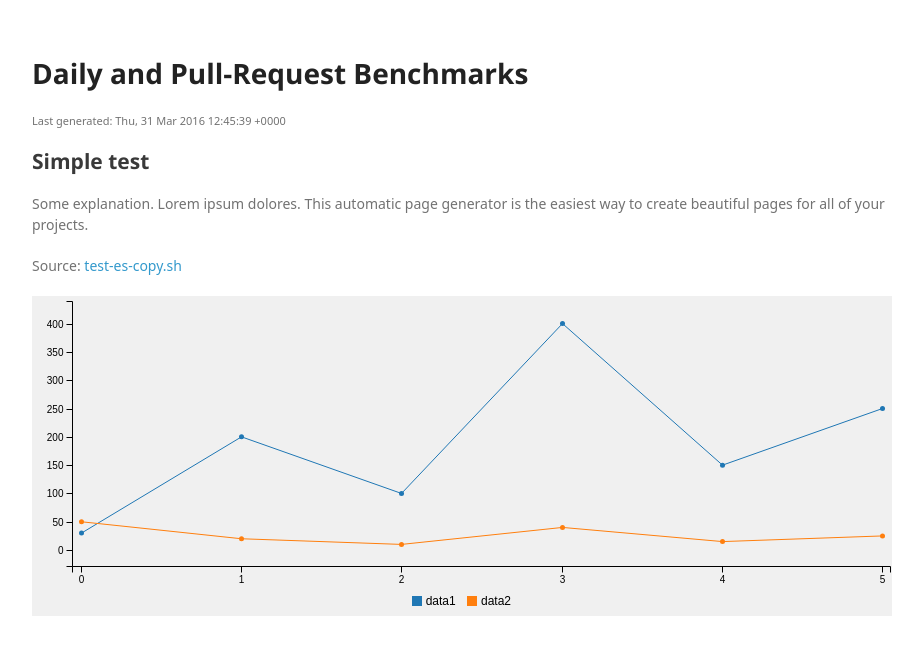
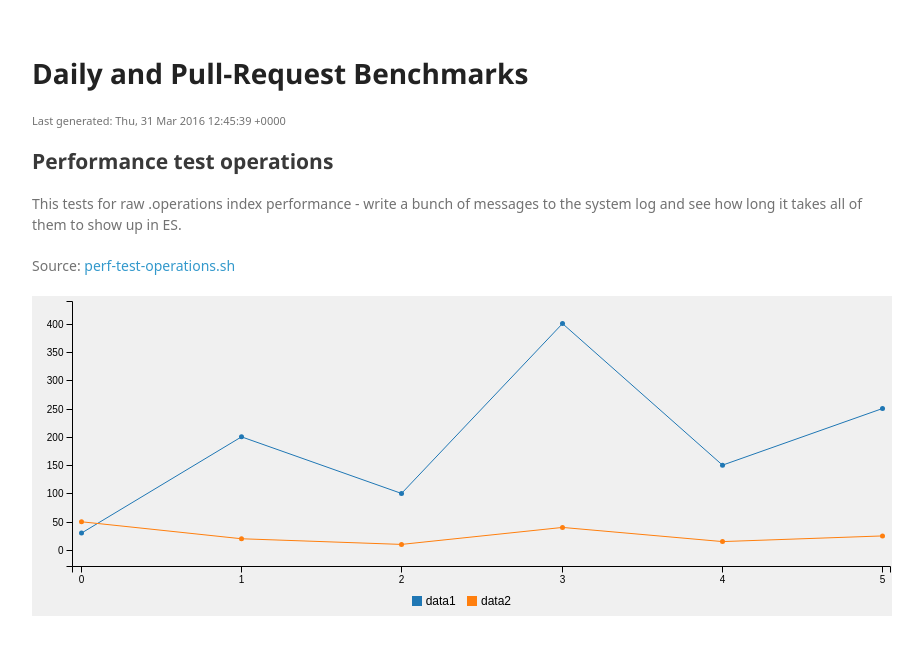
Before and after one commit to lukas-vlcek/cl-benchmarks, a Jekyll site: the page built from index.html, in a window 1280 px wide. Shown: the top 655 px of the page, without its empty margins (178-1101 px from the left). Built offline with Jekyll 4.4.1, drawn with Linux system fonts in a browser that asks for light colours; some web fonts are replaced.

Commit message:
Add meaningful description of the first test.

```diff
--- a/index.html
+++ b/index.html
@@ -7,11 +7,12 @@ layout: main
 <small>Last generated: {{ site.time | date_to_rfc822 }}</small>
 
 <p>
-    <h2>Simple test</h2>
+    <h2>Performance test operations</h2>
     <p>
-        Some explanation. Lorem ipsum dolores. This automatic page generator is the easiest way to create beautiful pages for all of your projects.
+        This tests for raw .operations index performance - write a bunch of messages
+        to the system log and see how long it takes all of them to show up in ES.
     </p>
-    <p>Source: <a href="https://github.com/openshift/origin-aggregated-logging/blob/master/hack/testing/test-es-copy.sh">test-es-copy.sh</a></p>
+    <p>Source: <a href="https://github.com/lukas-vlcek/origin-aggregated-logging/blob/perf-test/hack/testing/perf-test-operations.sh">perf-test-operations.sh</a></p>
     <div id="chart" class="chart"></div>
 </p>
 
```
